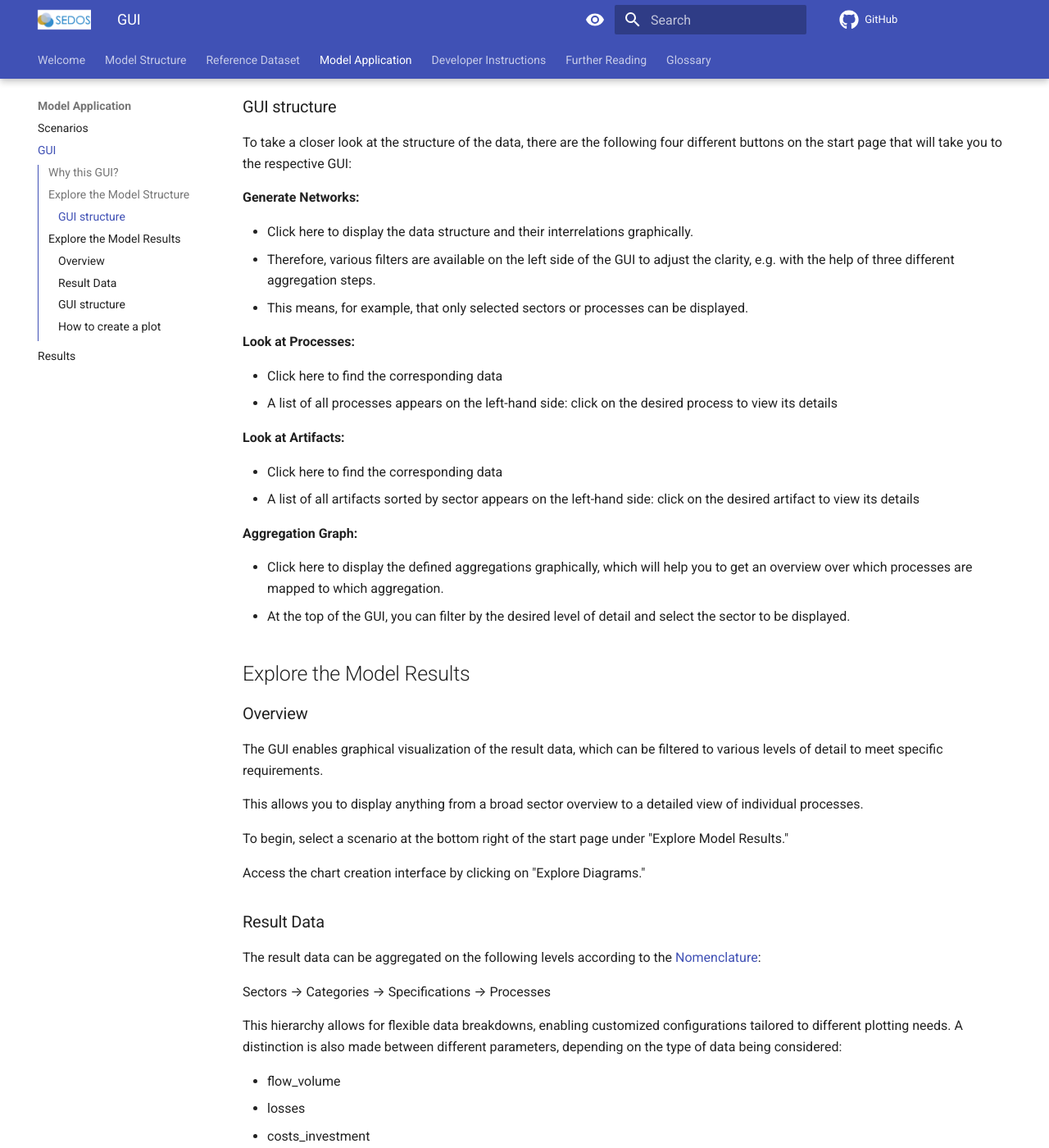
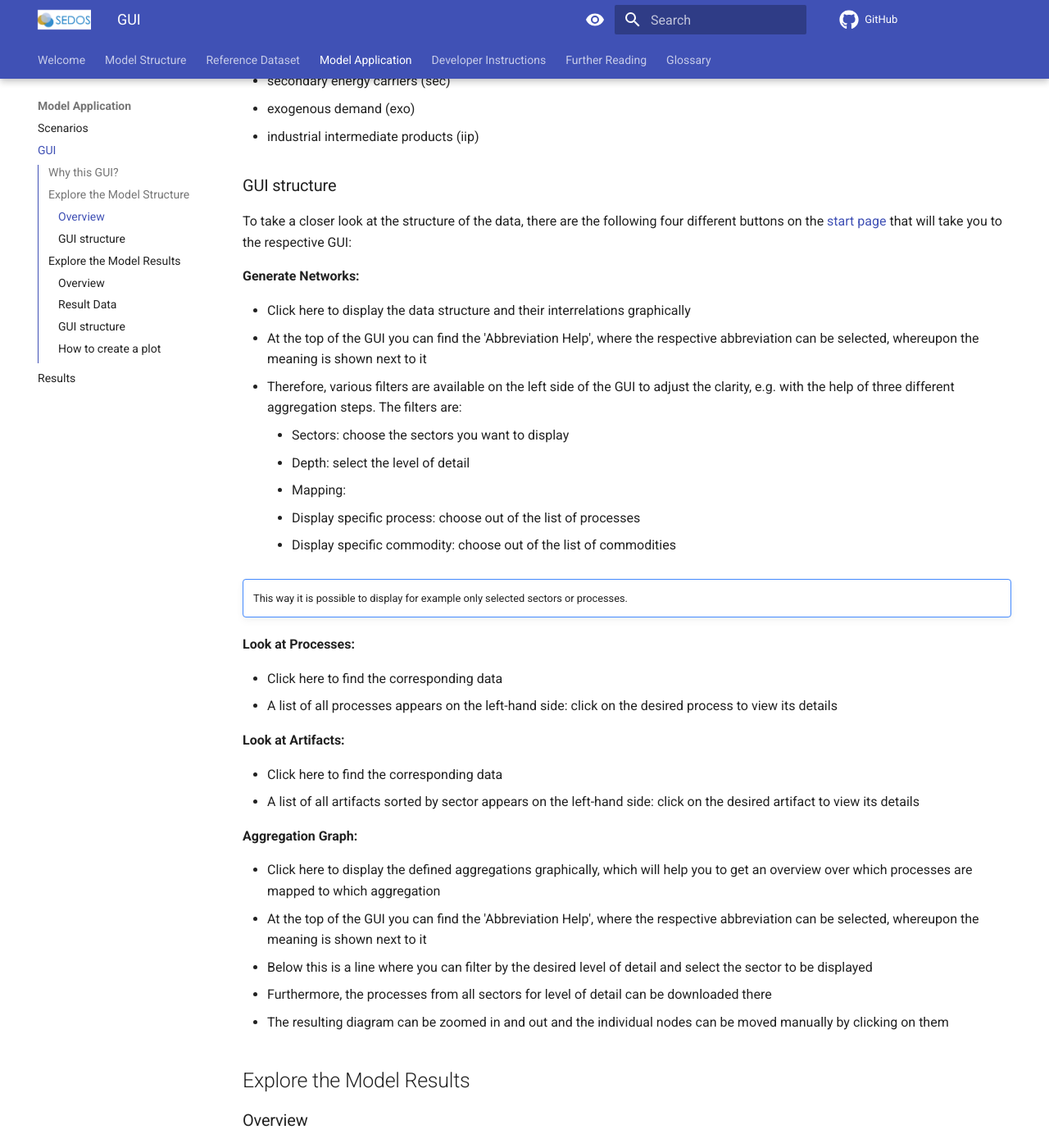
Before and after one commit to sedos-project/organization, an MkDocs documentation site: the page built from docs/visitor/model/gui.md, in a window 1280 px wide and 1400 px high, scrolled down 1136 px. Shown: the whole window at 82% size. Built offline with MkDocs 1.6.1 and Material for MkDocs 9.7.7, drawn with Linux system fonts in a browser that asks for light colours; comment, search, counter and statistics services are not loaded; some of the changed text lies outside the part shown.

Commit message:
Update GUI description

```diff
--- a/docs/visitor/model/gui.md
+++ b/docs/visitor/model/gui.md
@@ -16,9 +16,11 @@ In the following, the last point, the visualization of the data in the form of c
 
 ## Explore the Model Structure
 
-In this part, the structure of the data can be displayed graphically to build a better understanding of how the data is related.
+### Overview
 
-First of all there are five different sectors:
+In this part of the GUI, the structure of the data can be displayed graphically to build a better understanding of how the data is related.
+
+<ins>First of all there are five different sectors that are considered in the data:</ins>
 
 - mobility
 - heat
@@ -40,13 +43,20 @@ Furthermore, there are four main categories of commodities that occur in the res
 
 ### GUI structure
 
-To take a closer look at the structure of the data, there are the following four different buttons on the start page that will take you to the respective GUI:
+To take a closer look at the structure of the data, there are the following four different buttons on the [start page](https://sedos.apps.rl-institut.de/) that will take you to the respective GUI:
 
 **Generate Networks:**
 
-- Click here to display the data structure and their interrelations graphically.
-- Therefore, various filters are available on the left side of the GUI to adjust the clarity, e.g. with the help of three different aggregation steps.
-- This means, for example, that only selected sectors or processes can be displayed.
+- Click here to display the data structure and their interrelations graphically
+- At the top of the GUI you can find the 'Abbreviation Help', where the respective abbreviation can be selected, whereupon the meaning is shown next to it
+- Therefore, various filters are available on the left side of the GUI to adjust the clarity, e.g. with the help of three different aggregation steps. The filters are:
+    - Sectors: choose the sectors you want to display
+    - Depth: select the level of detail
+    - Mapping:
+    - Display specific process: choose out of the list of processes
+    - Display specific commodity: choose out of the list of commodities
+!!! note ""
+    This way it is possible to display for example only selected sectors or processes.
 
 **Look at Processes:**
 
@@ -60,8 +70,11 @@ To take a closer look at the structure of the data, there are the following four
 
 **Aggregation Graph:**
 
-- Click here to display the defined aggregations graphically, which will help you to get an overview over which processes are mapped to which aggregation.
-- At the top of the GUI, you can filter by the desired level of detail and select the sector to be displayed.
+- Click here to display the defined aggregations graphically, which will help you to get an overview over which processes are mapped to which aggregation
+- At the top of the GUI you can find the 'Abbreviation Help', where the respective abbreviation can be selected, whereupon the meaning is shown next to it
+- Below this is a line where you can filter by the desired level of detail and select the sector to be displayed
+- Furthermore, the processes from all sectors for level of detail can be downloaded there
+- The resulting diagram can be zoomed in and out and the individual nodes can be moved manually by clicking on them
 
 ## Explore the Model Results
 
@@ -124,6 +139,12 @@ In addition, the data is available for several years over decades, which makes i
 - **Embed Chart**: The "Embed Chart" feature generates a unique link for a customized chart by storing the parameter settings in a central database, allowing users to easily revisit or share it.
 Opening the link recreates the chart with the exact same settings. This makes sharing data insights simple and accessible.
 
+
+!!! info "At the top of the page the abbreviation search function is located, which displays the meaning of the respective abbreviation."
+
+
+
+
 ### How to create a plot
 
 <ins>Choose from three basic plot types for visualization:</ins>
```
Also changed, not shown: other parts of docs/visitor/model/gui.md (+6 -3 lines).
